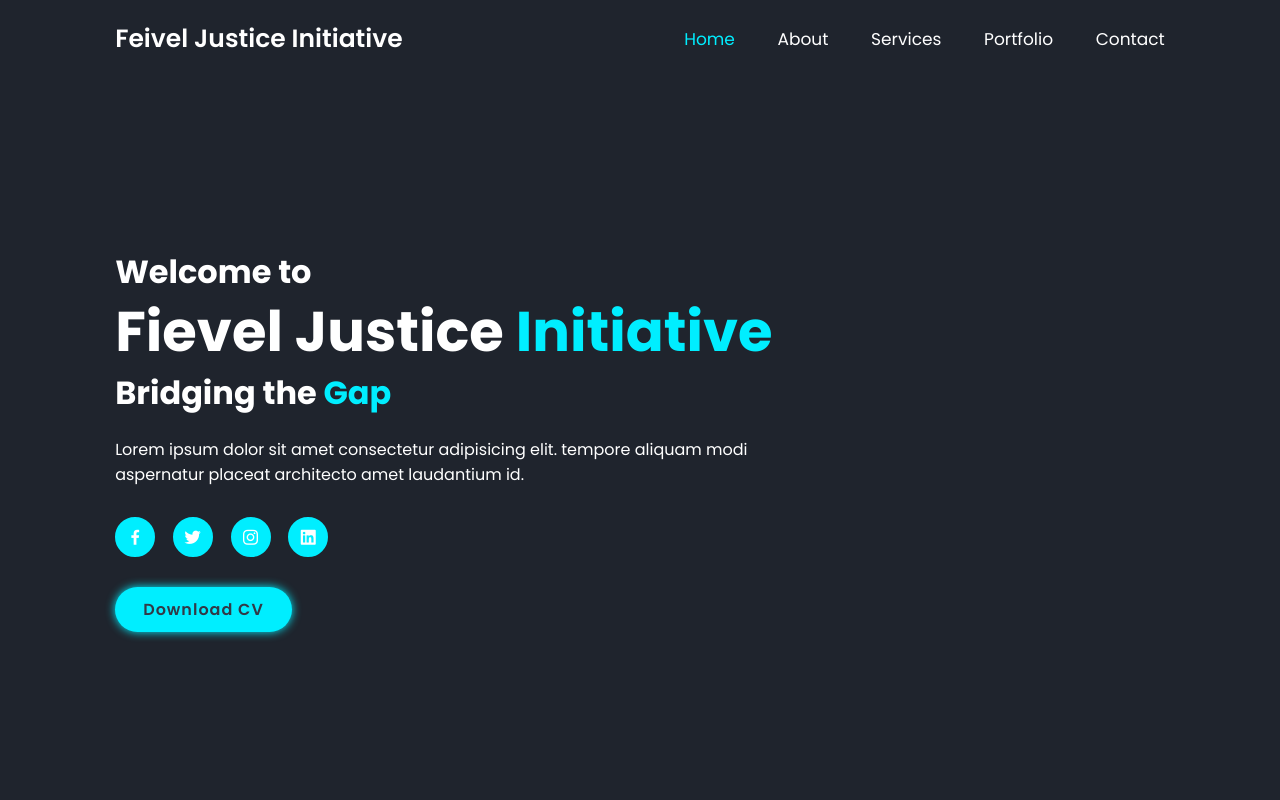
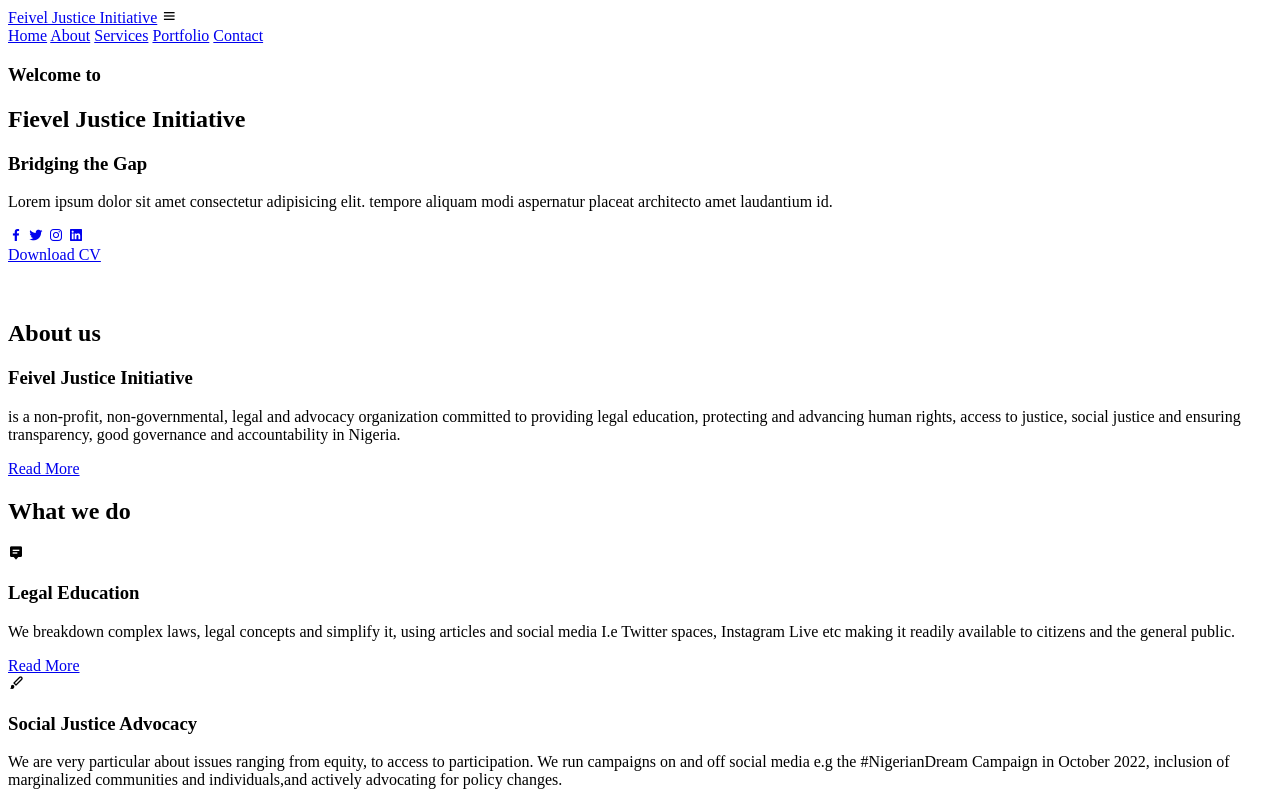
Before and after one commit to ovodavid/feivel.justice, a plain HTML site: page index.html in a window 1280 px wide. Shown: the top 800 px of the page. Drawn offline with nearby package versions, Linux system fonts and the light colour scheme; a script that the page names is missing.

Commit message:
Update index.html

```diff
--- a/index.html
+++ b/index.html
@@ -13,7 +13,7 @@
     />
 
     <!-- custom css -->
-    <link rel="stylesheet" href="css/style.css" />
+    <!--<link rel="stylesheet" href="css/style.css" /> -->
   </head>
   <body>
     <!-- header design -->
```
